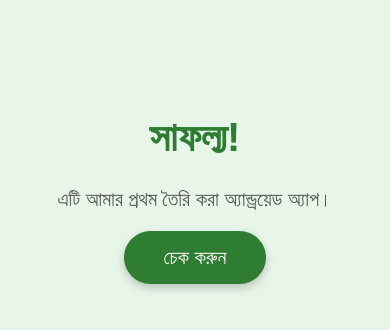
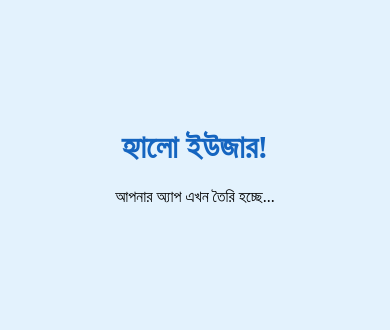
Before and after one commit to gun673272-art/my-apk-factory, a plain HTML site: page index.html in a window 390 px wide. Drawn offline with Linux system fonts and the light colour scheme.

Commit message:
Mobile Build Request

```diff
--- a/index.html
+++ b/index.html
@@ -1,16 +1,7 @@
 <!DOCTYPE html>
 <html>
-<head>
-    <style>
-        body { text-align: center; font-family: sans-serif; padding-top: 80px; background: #e8f5e9; }
-        h1 { color: #2e7d32; font-size: 40px; }
-        p { color: #555; font-size: 20px; }
-        .btn { background: #2e7d32; color: white; border: none; padding: 15px 40px; border-radius: 50px; font-size: 20px; box-shadow: 0 4px 10px rgba(0,0,0,0.2); }
-    </style>
-</head>
-<body>
-    <h1>সাফল্য!</h1>
-    <p>এটি আমার প্রথম তৈরি করা অ্যান্ড্রয়েড অ্যাপ।</p>
-    <button class="btn" onclick="alert('অভিনন্দন! আপনার অ্যাপটি কাজ করছে।')">চেক করুন</button>
+<body style="text-align:center; background:#e3f2fd; padding-top:100px;">
+    <h1 style="color:#1565c0;">হ্যালো ইউজার!</h1>
+    <p>আপনার অ্যাপ এখন তৈরি হচ্ছে...</p>
 </body>
 </html>
```
